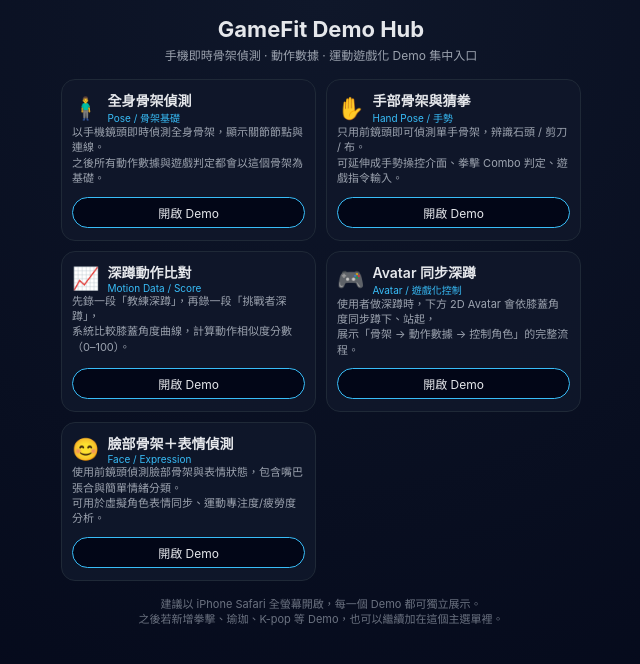
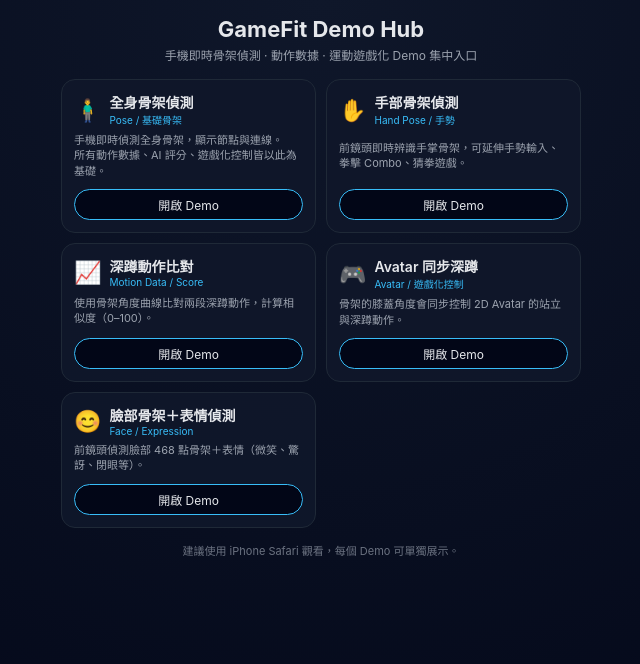
Before and after one commit to sam001long/gamefit-demo, a plain HTML site: page index.html in a window 1280 px wide. Shown: the whole page, without its empty margins (319-959 px from the left). Drawn offline with Linux system fonts and the light colour scheme.

Commit message:
Update index.html

```diff
--- a/index.html
+++ b/index.html
@@ -16,15 +16,8 @@
       justify-content: center;
       padding: 16px;
     }
-    #app {
-      width: 100%;
-      max-width: 520px;
-    }
-    h1 {
-      font-size: 22px;
-      text-align: center;
-      margin-bottom: 4px;
-    }
+    #app { width: 100%; max-width: 520px; }
+    h1 { font-size: 22px; text-align: center; margin-bottom: 4px; }
     .subtitle {
       font-size: 12px;
       text-align: center;
@@ -37,14 +30,12 @@
       gap: 10px;
     }
     @media (min-width: 640px) {
-      .grid {
-        grid-template-columns: 1fr 1fr;
-      }
+      .grid { grid-template-columns: 1fr 1fr; }
     }
     .card {
       background: rgba(15, 23, 42, 0.95);
       border-radius: 14px;
-      padding: 10px 10px 12px;
+      padding: 12px;
       border: 1px solid #1f2937;
       display: flex;
       flex-direction: column;
@@ -56,17 +47,9 @@
       align-items: center;
       gap: 8px;
     }
-    .icon {
-      font-size: 22px;
-    }
-    .title {
-      font-size: 14px;
-      font-weight: 600;
-    }
-    .tag {
-      font-size: 10px;
-      color: #38bdf8;
-    }
+    .icon { font-size: 22px; }
+    .title { font-size: 14px; font-weight: 600; }
+    .tag { font-size: 10px; color: #38bdf8; }
     .desc {
       font-size: 11px;
       color: #9ca3af;
@@ -84,18 +67,17 @@
       text-decoration: none;
       display: inline-block;
     }
-    .btn:active {
-      transform: scale(0.97);
-    }
+    .btn:active { transform: scale(0.97); }
     .footer {
       margin-top: 16px;
       font-size: 11px;
+      text-align: center;
       color: #6b7280;
-      text-align: center;
       line-height: 1.4;
     }
   </style>
 </head>
+
 <body>
   <div id="app">
     <h1>GameFit Demo Hub</h1>
@@ -104,47 +86,40 @@
     </div>
 
     <div class="grid">
+
       <!-- 1. 全身骨架偵測 -->
       <div class="card">
-        <div>
         <div class="card-header">
           <div class="icon">🧍‍♂️</div>
           <div>
             <div class="title">全身骨架偵測</div>
-              <div class="tag">Pose / 骨架基礎</div>
+            <div class="tag">Pose / 基礎骨架</div>
           </div>
         </div>
         <div class="desc">
-            以手機鏡頭即時偵測全身骨架，顯示關節節點與連線。<br>
-            之後所有動作數據與遊戲判定都會以這個骨架為基礎。
+          手機即時偵測全身骨架，顯示節點與連線。<br>
+          所有動作數據、AI 評分、遊戲化控制皆以此為基礎。
         </div>
-        </div>
-        <!-- ✅ 正確連到 pose_demo.html -->
         <a class="btn" href="pose_demo.html">開啟 Demo</a>
       </div>
 
-      <!-- 2. 手部骨架與猜拳 -->
+      <!-- 2. 手部骨架 -->
       <div class="card">
-        <div>
         <div class="card-header">
           <div class="icon">✋</div>
           <div>
-              <div class="title">手部骨架與猜拳</div>
+            <div class="title">手部骨架偵測</div>
             <div class="tag">Hand Pose / 手勢</div>
           </div>
         </div>
         <div class="desc">
-            只用前鏡頭即可偵測單手骨架，辨識石頭 / 剪刀 / 布。<br>
-            可延伸成手勢操控介面、拳擊 Combo 判定、遊戲指令輸入。
+          前鏡頭即時辨識手掌骨架，可延伸手勢輸入、拳擊 Combo、猜拳遊戲。
         </div>
-        </div>
-        <!-- ✅ 正確連到 hand_demo.html -->
         <a class="btn" href="hand_demo.html">開啟 Demo</a>
       </div>
 
-      <!-- 3. 深蹲動作比對 -->
+      <!-- 3. 深蹲比對 -->
       <div class="card">
-        <div>
         <div class="card-header">
           <div class="icon">📈</div>
           <div>
@@ -153,16 +128,13 @@
           </div>
         </div>
         <div class="desc">
-            先錄一段「教練深蹲」，再錄一段「挑戰者深蹲」，<br>
-            系統比較膝蓋角度曲線，計算動作相似度分數（0–100）。
-          </div>
+          使用骨架角度曲線比對兩段深蹲動作，計算相似度（0–100）。
         </div>
         <a class="btn" href="motion_demo.html">開啟 Demo</a>
       </div>
 
-      <!-- 4. Avatar 同步深蹲（2D 一起動作） -->
+      <!-- 4. Avatar 同步深蹲 -->
       <div class="card">
-        <div>
         <div class="card-header">
           <div class="icon">🎮</div>
           <div>
@@ -171,16 +143,13 @@
           </div>
         </div>
         <div class="desc">
-            使用者做深蹲時，下方 2D Avatar 會依膝蓋角度同步蹲下、站起，<br>
-            展示「骨架 → 動作數據 → 控制角色」的完整流程。
-          </div>
+          骨架的膝蓋角度會同步控制 2D Avatar 的站立與深蹲動作。
         </div>
         <a class="btn" href="avatar_demo.html">開啟 Demo</a>
       </div>
 
-      <!-- 5. 臉部骨架＋表情偵測（如果還沒做好，可以先暫時刪掉這張卡） -->
+      <!-- 5. 臉部骨架 -->
       <div class="card">
-        <div>
         <div class="card-header">
           <div class="icon">😊</div>
           <div>
@@ -189,17 +158,15 @@
           </div>
         </div>
         <div class="desc">
-            使用前鏡頭偵測臉部骨架與表情狀態，包含嘴巴張合與簡單情緒分類。<br>
-            可用於虛擬角色表情同步、運動專注度/疲勞度分析。
-          </div>
+          前鏡頭偵測臉部 468 點骨架＋表情（微笑、驚訝、閉眼等）。
         </div>
         <a class="btn" href="face_demo.html">開啟 Demo</a>
       </div>
+
     </div>
 
     <div class="footer">
-      建議以 iPhone Safari 全螢幕開啟，每一個 Demo 都可獨立展示。<br>
-      之後若新增拳擊、瑜珈、K-pop 等 Demo，也可以繼續加在這個主選單裡。
+      建議使用 iPhone Safari 觀看，每個 Demo 可單獨展示。
     </div>
   </div>
 </body>
```
Lines whose indentation alone changed are shown as unchanged.
